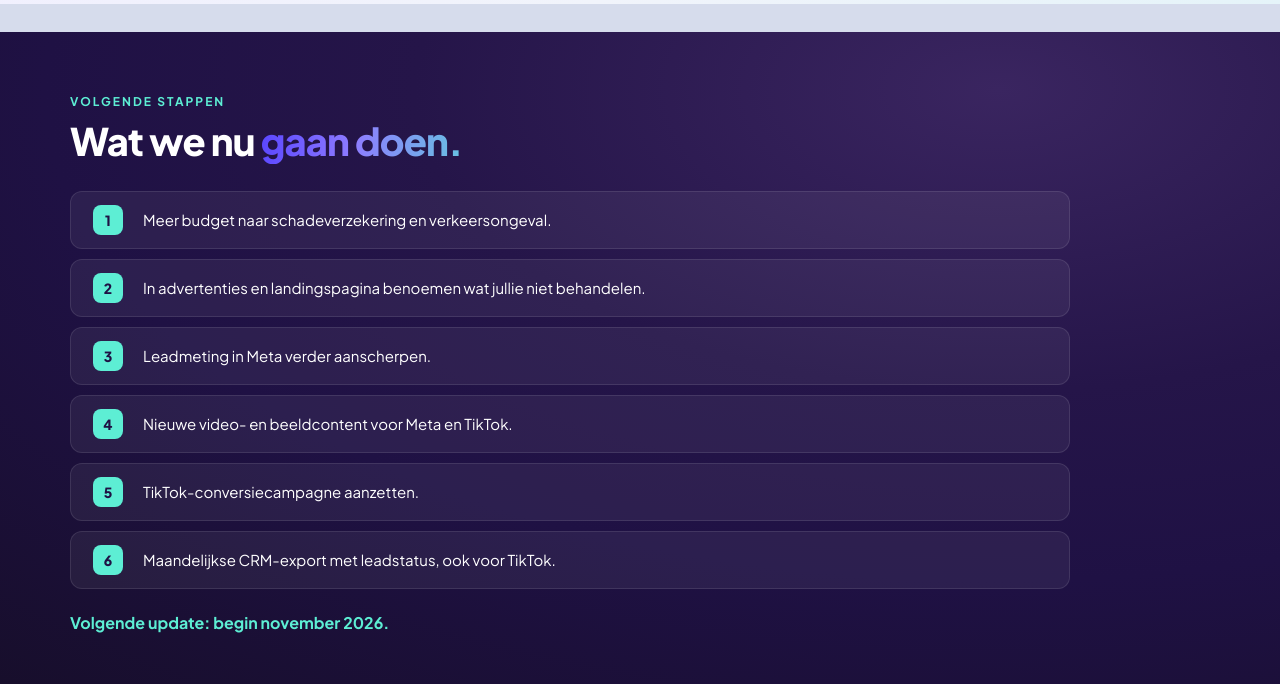
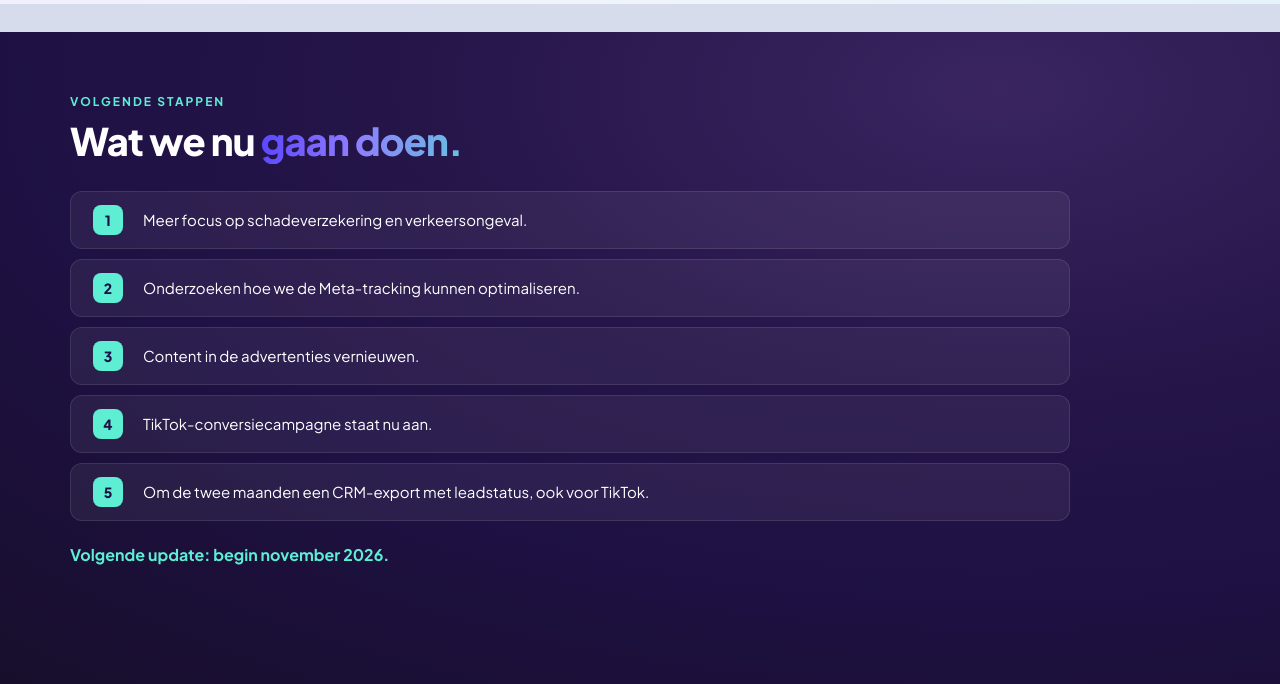
Before and after one commit to maxvangurp/nostimos-5okt-26, a plain HTML site: page index.html in a window 1280 px wide. Shown: the part 5952-6636 px from the top of the page. Drawn offline with nearby package versions, Linux system fonts and the light colour scheme.

Commit message:
Volgende stappen bijgewerkt: vijf punten, TikTok-conversiecampagne staat aan
Co-Authored-By: Claude Opus 5.5 <noreply@anthropic.com>

```diff
--- a/index.html
+++ b/index.html
@@ -173,12 +173,11 @@
 <div class="eyebrow" style="color:var(--mint-400)">Volgende stappen</div>
 <h2 class="h" style="font-size:38px;color:#fff;margin-top:14px">Wat we nu <span class="grad">gaan doen.</span></h2>
 <div style="display:grid;gap:10px;margin-top:30px;max-width:1000px">
-<div style="display:flex;gap:20px;align-items:center;background:rgba(255,255,255,.06);border:1px solid rgba(255,255,255,.10);border-radius:12px;padding:13px 22px"><div style="width:30px;height:30px;border-radius:8px;background:var(--mint-400);color:var(--ink-900);font-weight:800;font-size:14px;display:flex;align-items:center;justify-content:center;flex:none">1</div><div style="font-size:15px;line-height:1.5;color:#fff">Meer budget naar schadeverzekering en verkeersongeval.</div></div>
-<div style="display:flex;gap:20px;align-items:center;background:rgba(255,255,255,.06);border:1px solid rgba(255,255,255,.10);border-radius:12px;padding:13px 22px"><div style="width:30px;height:30px;border-radius:8px;background:var(--mint-400);color:var(--ink-900);font-weight:800;font-size:14px;display:flex;align-items:center;justify-content:center;flex:none">2</div><div style="font-size:15px;line-height:1.5;color:#fff">In advertenties en landingspagina benoemen wat jullie niet behandelen.</div></div>
-<div style="display:flex;gap:20px;align-items:center;background:rgba(255,255,255,.06);border:1px solid rgba(255,255,255,.10);border-radius:12px;padding:13px 22px"><div style="width:30px;height:30px;border-radius:8px;background:var(--mint-400);color:var(--ink-900);font-weight:800;font-size:14px;display:flex;align-items:center;justify-content:center;flex:none">3</div><div style="font-size:15px;line-height:1.5;color:#fff">Leadmeting in Meta verder aanscherpen.</div></div>
-<div style="display:flex;gap:20px;align-items:center;background:rgba(255,255,255,.06);border:1px solid rgba(255,255,255,.10);border-radius:12px;padding:13px 22px"><div style="width:30px;height:30px;border-radius:8px;background:var(--mint-400);color:var(--ink-900);font-weight:800;font-size:14px;display:flex;align-items:center;justify-content:center;flex:none">4</div><div style="font-size:15px;line-height:1.5;color:#fff">Nieuwe video- en beeldcontent voor Meta en TikTok.</div></div>
-<div style="display:flex;gap:20px;align-items:center;background:rgba(255,255,255,.06);border:1px solid rgba(255,255,255,.10);border-radius:12px;padding:13px 22px"><div style="width:30px;height:30px;border-radius:8px;background:var(--mint-400);color:var(--ink-900);font-weight:800;font-size:14px;display:flex;align-items:center;justify-content:center;flex:none">5</div><div style="font-size:15px;line-height:1.5;color:#fff">TikTok-conversiecampagne aanzetten.</div></div>
-<div style="display:flex;gap:20px;align-items:center;background:rgba(255,255,255,.06);border:1px solid rgba(255,255,255,.10);border-radius:12px;padding:13px 22px"><div style="width:30px;height:30px;border-radius:8px;background:var(--mint-400);color:var(--ink-900);font-weight:800;font-size:14px;display:flex;align-items:center;justify-content:center;flex:none">6</div><div style="font-size:15px;line-height:1.5;color:#fff">Maandelijkse CRM-export met leadstatus, ook voor TikTok.</div></div>
+<div style="display:flex;gap:20px;align-items:center;background:rgba(255,255,255,.06);border:1px solid rgba(255,255,255,.10);border-radius:12px;padding:13px 22px"><div style="width:30px;height:30px;border-radius:8px;background:var(--mint-400);color:var(--ink-900);font-weight:800;font-size:14px;display:flex;align-items:center;justify-content:center;flex:none">1</div><div style="font-size:15px;line-height:1.5;color:#fff">Meer focus op schadeverzekering en verkeersongeval.</div></div>
+<div style="display:flex;gap:20px;align-items:center;background:rgba(255,255,255,.06);border:1px solid rgba(255,255,255,.10);border-radius:12px;padding:13px 22px"><div style="width:30px;height:30px;border-radius:8px;background:var(--mint-400);color:var(--ink-900);font-weight:800;font-size:14px;display:flex;align-items:center;justify-content:center;flex:none">2</div><div style="font-size:15px;line-height:1.5;color:#fff">Onderzoeken hoe we de Meta-tracking kunnen optimaliseren.</div></div>
+<div style="display:flex;gap:20px;align-items:center;background:rgba(255,255,255,.06);border:1px solid rgba(255,255,255,.10);border-radius:12px;padding:13px 22px"><div style="width:30px;height:30px;border-radius:8px;background:var(--mint-400);color:var(--ink-900);font-weight:800;font-size:14px;display:flex;align-items:center;justify-content:center;flex:none">3</div><div style="font-size:15px;line-height:1.5;color:#fff">Content in de advertenties vernieuwen.</div></div>
+<div style="display:flex;gap:20px;align-items:center;background:rgba(255,255,255,.06);border:1px solid rgba(255,255,255,.10);border-radius:12px;padding:13px 22px"><div style="width:30px;height:30px;border-radius:8px;background:var(--mint-400);color:var(--ink-900);font-weight:800;font-size:14px;display:flex;align-items:center;justify-content:center;flex:none">4</div><div style="font-size:15px;line-height:1.5;color:#fff">TikTok-conversiecampagne staat nu aan.</div></div>
+<div style="display:flex;gap:20px;align-items:center;background:rgba(255,255,255,.06);border:1px solid rgba(255,255,255,.10);border-radius:12px;padding:13px 22px"><div style="width:30px;height:30px;border-radius:8px;background:var(--mint-400);color:var(--ink-900);font-weight:800;font-size:14px;display:flex;align-items:center;justify-content:center;flex:none">5</div><div style="font-size:15px;line-height:1.5;color:#fff">Om de twee maanden een CRM-export met leadstatus, ook voor TikTok.</div></div>
 </div>
 <div style="margin-top:22px;font-size:16px;font-weight:700;color:var(--mint-400)">Volgende update: begin november 2026.</div>
 </div>
```
